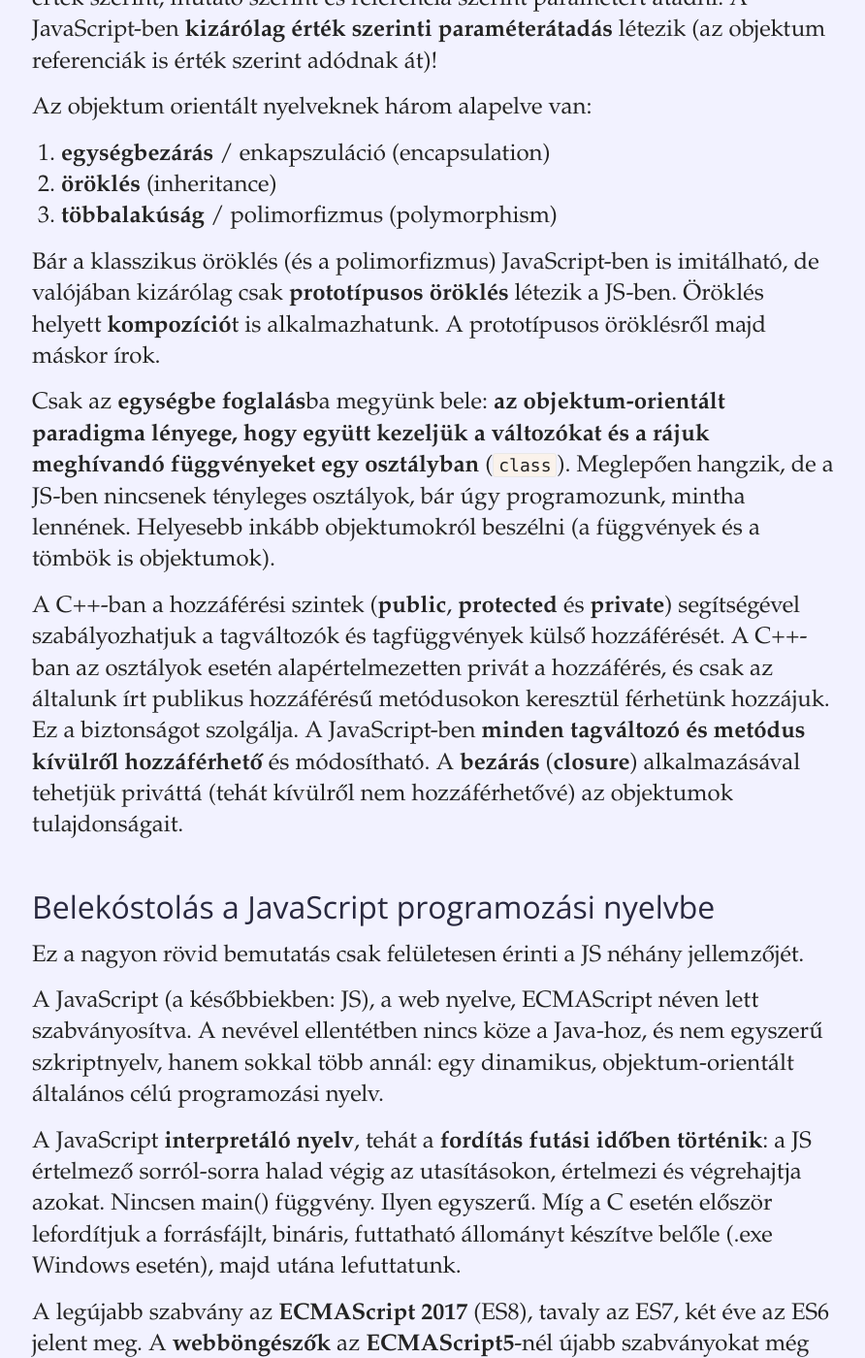
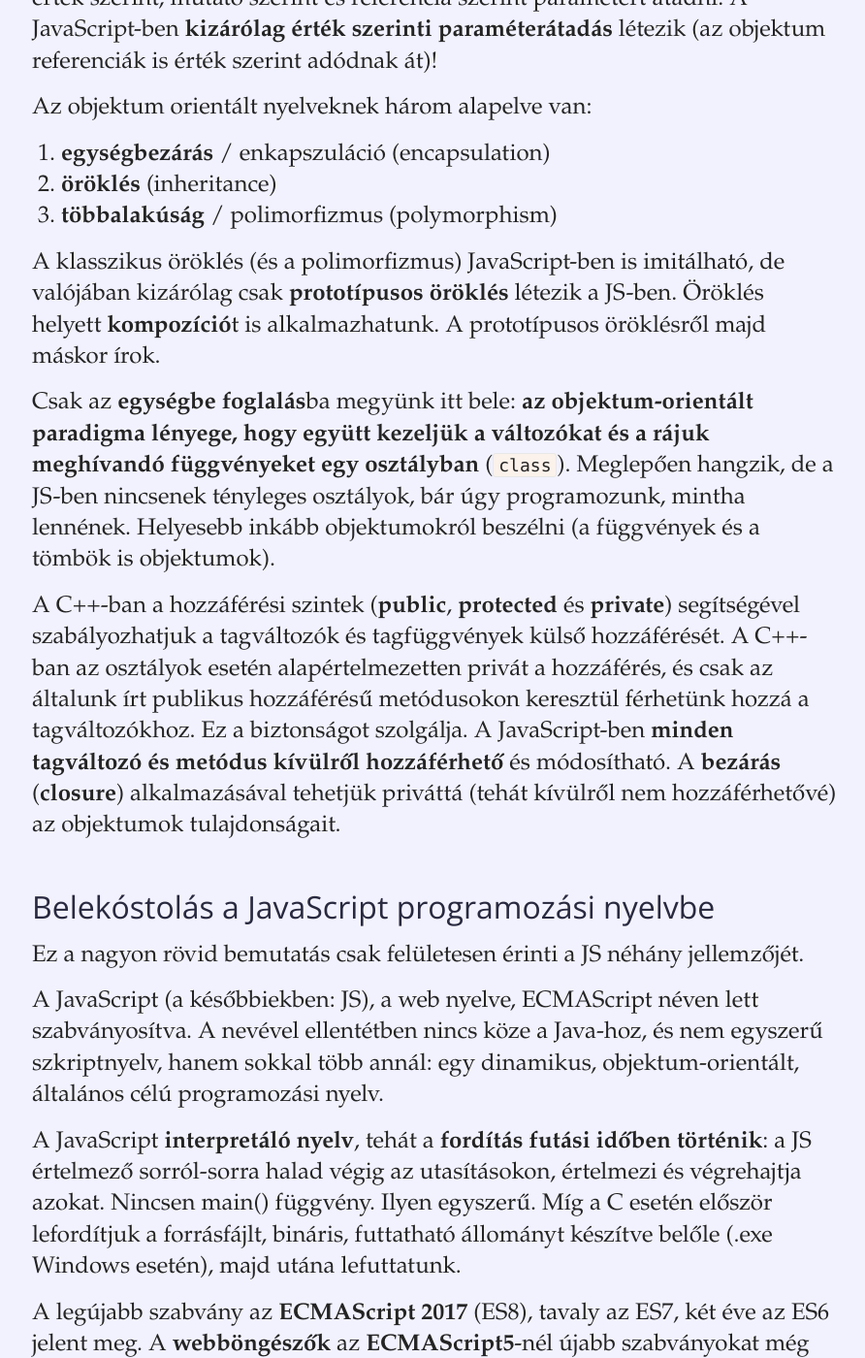
Before and after one commit to SalsaBoy990/SalsaBoy990.github.io, a Jekyll site: the page built from _posts/2017-08-29-javascript_01.markdown, in a window 1280 px wide and 1400 px high, scrolled down 1521 px. Shown: the whole window at 97% size, without its empty margins (197-1089 px from the left). Built offline with Jekyll 4.4.1, drawn with Linux system fonts in a browser that asks for light colours; comment, search, counter and statistics services are not loaded; some of the changed text lies outside the part shown.

Commit message:
Update 2017-08-29-javascript_01.markdown
A missing link added, errors in the text fixed

```diff
--- a/_posts/2017-08-29-javascript_01.markdown
+++ b/_posts/2017-08-29-javascript_01.markdown
@@ -8,10 +8,10 @@
 categories: tudomany
 ---
 
-A Google Earth Engine (GEE) felhő alapú platform általános bemutatása után ([itt elérhető az 1. rész]()), ebben a részben egy rövid betekintést nyújtok az objektum-orientált programozásba és felhívom a figyelmet a JavaScript nyelv fontos jellemzőire, hogy hatékonyan ki tudjátok aknázni a GEE-ben rejlő lehetőségeket akár több száz GB-nyi adat gyors feldolgozására, minimális erőfeszítéssel.
+A Google Earth Engine (GEE) felhő alapú platform általános bemutatása után ([itt elérhető az 1. rész](http://www.newgeographer.com/tudomany/2017/08/07/google_earth_engine_01.html)), ebben a részben egy rövid betekintést nyújtok az objektum-orientált programozásba és felhívom a figyelmet a JavaScript nyelv fontos jellemzőire, hogy hatékonyan ki tudjátok aknázni a GEE-ben rejlő lehetőségeket akár több száz GB-nyi adat gyors feldolgozására, minimális erőfeszítéssel.
 
 **Előzetes programozói tapasztalat erősen javallott**, különben nem sokat értetek meg az egészből. Teljesen mindegy, hogy milyen nyelvet ismersz. A programozói gondolkodás az, ami valóban számít. Az alapelvek, a vezérlési szerkezetek, az algoritmusok stb. mind ugyanazok, csak a szintaxis és a szabvány más.
-Én a C nyelven keresztül tanultam meg a programozást, majd megismerkedtem a C++-szal és az objektum-orientált paradigmával. És csak ezt követően jött a [JavaScript](https://www.javascript.com/) (JS).
+Én a C nyelven keresztül tanultam meg a programozást, majd utána ismerkedtem meg a C++-szal és az objektum-orientált paradigmával. És csak ezt követően jött a [JavaScript](https://www.javascript.com/) (JS).
 
 A bejegyzésemben megadott kódrészleteket pedig próbáljátok ki!
 Használhatjátok valamelyik böngésző konzolját (Google Chrome esetén: `F12`, Firefox esetén `CTRL+SHIFT+i`) vagy a GEE kódszerkesztőjét (ebben "strict mode"-ban használhatjátok a JS-t)!
@@ -33,11 +33,11 @@
 2. **öröklés** (inheritance)
 3. **többalakúság** / polimorfizmus (polymorphism)
 
-Bár a klasszikus öröklés (és a polimorfizmus) JavaScript-ben is imitálható, de valójában kizárólag csak **prototípusos öröklés** létezik a JS-ben. Öröklés helyett **kompozíció**t is alkalmazhatunk. A prototípusos öröklésről majd máskor írok.
+A klasszikus öröklés (és a polimorfizmus) JavaScript-ben is imitálható, de valójában kizárólag csak **prototípusos öröklés** létezik a JS-ben. Öröklés helyett **kompozíció**t is alkalmazhatunk. A prototípusos öröklésről majd máskor írok.
 
-Csak az **egységbe foglalás**ba megyünk bele: **az objektum-orientált paradigma lényege, hogy együtt kezeljük a változókat és a rájuk meghívandó függvényeket egy osztályban** (`class`). Meglepően hangzik, de a JS-ben nincsenek tényleges osztályok, bár úgy programozunk, mintha lennének. Helyesebb inkább objektumokról beszélni (a függvények és a tömbök is objektumok).
+Csak az **egységbe foglalás**ba megyünk itt bele: **az objektum-orientált paradigma lényege, hogy együtt kezeljük a változókat és a rájuk meghívandó függvényeket egy osztályban** (`class`). Meglepően hangzik, de a JS-ben nincsenek tényleges osztályok, bár úgy programozunk, mintha lennének. Helyesebb inkább objektumokról beszélni (a függvények és a tömbök is objektumok).
 
-A C++-ban a hozzáférési szintek (**public**, **protected** és **private**) segítségével szabályozhatjuk a tagváltozók és tagfüggvények külső hozzáférését. A C++-ban az osztályok esetén alapértelmezetten privát a hozzáférés, és csak az általunk írt publikus hozzáférésű metódusokon keresztül férhetünk hozzájuk. Ez a biztonságot szolgálja. A JavaScript-ben **minden tagváltozó és metódus kívülről hozzáférhető** és módosítható. A **bezárás** (**closure**) alkalmazásával tehetjük priváttá (tehát kívülről nem hozzáférhetővé) az objektumok tulajdonságait.
+A C++-ban a hozzáférési szintek (**public**, **protected** és **private**) segítségével szabályozhatjuk a tagváltozók és tagfüggvények külső hozzáférését. A C++-ban az osztályok esetén alapértelmezetten privát a hozzáférés, és csak az általunk írt publikus hozzáférésű metódusokon keresztül férhetünk hozzá a tagváltozókhoz. Ez a biztonságot szolgálja. A JavaScript-ben **minden tagváltozó és metódus kívülről hozzáférhető** és módosítható. A **bezárás** (**closure**) alkalmazásával tehetjük priváttá (tehát kívülről nem hozzáférhetővé) az objektumok tulajdonságait.
 <br />
 <br />
 
@@ -45,7 +45,7 @@
 
 Ez a nagyon rövid bemutatás csak felületesen érinti a JS néhány jellemzőjét.
 
-A JavaScript (a későbbiekben: JS), a web nyelve, ECMAScript néven lett szabványosítva. A nevével ellentétben nincs köze a Java-hoz, és nem egyszerű szkriptnyelv, hanem sokkal több annál: egy dinamikus, objektum-orientált általános célú programozási nyelv.
+A JavaScript (a későbbiekben: JS), a web nyelve, ECMAScript néven lett szabványosítva. A nevével ellentétben nincs köze a Java-hoz, és nem egyszerű szkriptnyelv, hanem sokkal több annál: egy dinamikus, objektum-orientált, általános célú programozási nyelv.
 
 A JavaScript **interpretáló nyelv**, tehát a **fordítás futási időben történik**: a JS értelmező sorról-sorra halad végig az utasításokon, értelmezi és végrehajtja azokat. Nincsen main() függvény. Ilyen egyszerű. Míg a C esetén először lefordítjuk a forrásfájlt, bináris, futtatható állományt készítve belőle (.exe Windows esetén), majd utána lefuttatunk.
 
@@ -53,7 +53,7 @@
 
 A szerver oldalon viszont lehet ES6 szabvány szerint programozni. Például az egyszerűsített függvényszintaxis is használható: `(args) => { /* utasítások */ }` a `function (args) { /* utasítások */ }` helyett. Ez az úgynevezett **callback függvényeknél** hasznos, amelyeknek ugyanis nem kell nevet adni.
 
-A JS-ben **nincsen `main()` függvény**, bár lehet ilyen néven függvényt létrehozni. A változók típusa változhat, ugyanis a JS gyengén típusos nyelv. Azonban a típusos nyelveknél, mint például a C vagy a C++, mindig meg kell adni a változók típusát:
+A JS-ben **nincsen `main()` függvény**, bár lehet ilyen néven függvényt létrehozni. A **változók típusa változhat**, ugyanis a JS gyengén típusos nyelv. Azonban a típusos nyelveknél, mint például a C vagy a C++, mindig meg kell adni a változók típusát:
 
 * `char` (karakter, ASCII)
 * `int` (egész szám)
@@ -124,7 +124,7 @@
 // 'a' és 'b' ugyanarra a tömbre hivatkozik.
 {% endhighlight %}
 
-Amikor a `b`-hez rendeljük az `a` tömböt, akkor nem egy új másolat jön létre az `a` tömb objektumról, hanem csupán egy referencia, pontosabban a **referencia egy másolata**, adódik át, ami az `a` tömb címére mutat. Tehát a `b` ugyanarra a tömbre egy második referencia. Tulajdonképpen **sekély másolás** történik. Mély másolat készítéséhez explicite másolnunk kell az erdeti tömb összes elemét egy újabb memóraterületre (új tömböt hozunk létre):
+Amikor a `b`-hez rendeljük az `a` tömböt, akkor nem egy új másolat jön létre az `a` tömb objektumról, hanem csupán egy referencia, pontosabban a **referencia egy másolata**, adódik át, ami az `a` tömb címére mutat. Tehát a `b` ugyanarra a tömbre egy második referencia. Tulajdonképpen **sekély másolás** történik. Mély másolat készítéséhez explicite kell másolnunk az erdeti tömb összes elemét egy újabb memóraterületre (új tömböt hozunk létre):
 
 {% highlight javascript %}
 var a = [1, 2, 3];
@@ -161,7 +161,7 @@
 
 Összefoglalva tehát, **a Javascript-ben kizárólag érték szerinti paraméterátadás van!** Az objektumoknál a **referenciák másolatai** érték szerint adódnak át a függvényeknek (az objektum értékei mutálódnak), míg a primitív típusoknál **lokális másolat** készül a változók értékeiről (az eredeti értékek nem mutálódnak).
 
-A JS-ben számos implicit (rejtett) típuskonverzió van. A változók típusa változhat a program futása során, amit az implicit típuskonverziók tesznek lehetővé.
+A JS-ben számos implicit (rejtett) típuskonverzió van. A változók típusa változhat a program futása során, amit az implicit típuskonverziók tesznek lehetővé:
 
 {% highlight javascript %}
 var szam = 101, szoveg = " kiskutya";
@@ -182,7 +182,7 @@
 console.log(x + y); //=> 1552
 {% endhighlight %}
 
-Amikor az egyenlőség és az egyenlőtlenség operátorokat használjuk, akkor életbevágóan fontos tisztában lenni az implicit típuskonverziókkal. Létezik az egyenlőség operátor (`==`) és a szigorú egyenlőség operátor (`===`). Az utóbbi az azonosság szigorú definícióját használja és határozza meg a két operanduszának az azonosságát. A nemegyenlőség operátor sokkal megengedőbb, hiszen engedélyezi a típuskonverziókat. A nemegyenlőség operátorból szintén kettő van: `!=` és `!==`. Egy rövid kódrészleten bemutatva ez világosabb lesz:
+Amikor az egyenlőség és az egyenlőtlenség operátorokat használjuk, akkor életbevágóan fontos tisztában lenni az implicit típuskonverziókkal. Létezik az egyenlőség operátor (`==`) és a szigorú egyenlőség operátor (`===`). Az utóbbi az azonosság szigorú definícióját használja és az alapján határozza meg a két operanduszának az azonosságát. A "sima" egyenlőség operátor (`==`) sokkal megengedőbb, hiszen engedélyezi a típuskonverziókat. A nemegyenlőség operátorból szintén kettő van: a "sima" (`!=`) és szigorú (`!==`) változat. Egy rövid kódrészleten bemutatva ez világosabb lesz:
 
 {% highlight javascript %}
 console.log(60 == "60"); //=> true, a "60"-ból szám lesz
```
Also changed, not shown: other parts of _posts/2017-08-29-javascript_01.markdown (+6 -6 lines).
